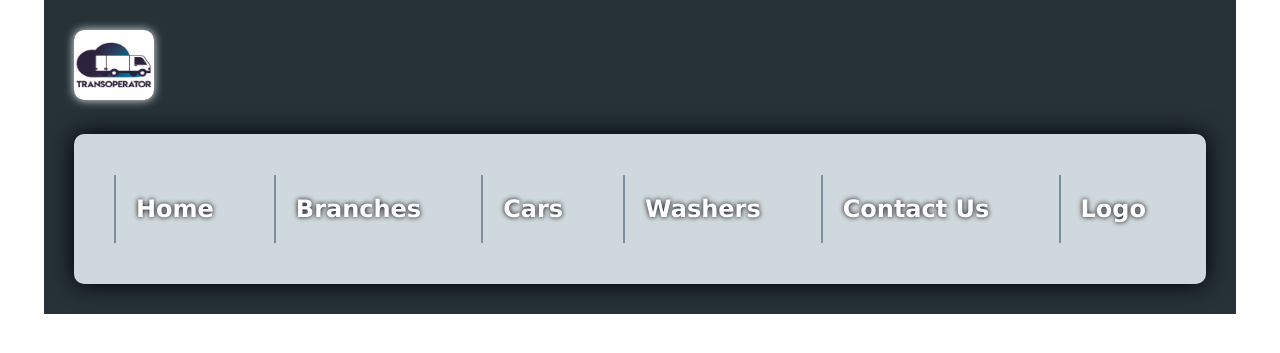
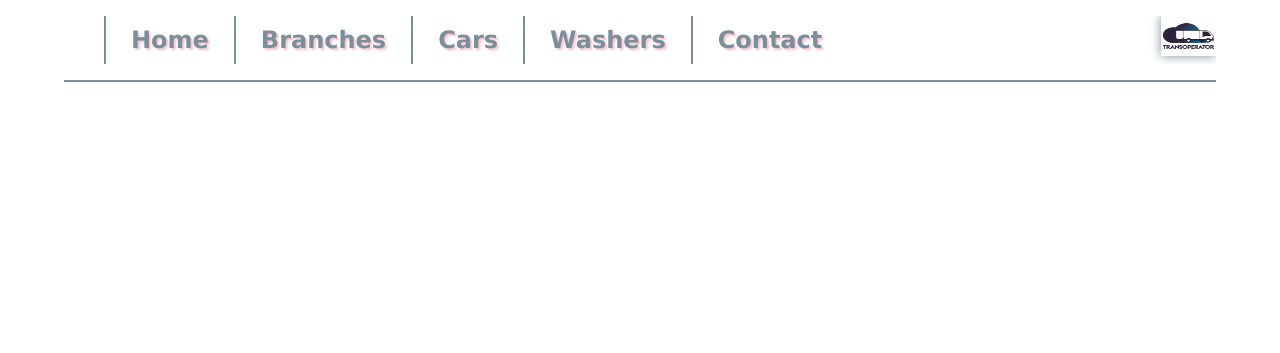
Before and after one commit to Giorgi1971/shipping, a Django app: page / in a window 1280 px wide. Shown: the top 353 px of the page. Run offline with Django 3.2, Linux system fonts and the light colour scheme.

Commit message:
cleaned backgrouns in header

```diff
--- a/mysite/shipping/static/shipping/style2.css
+++ b/mysite/shipping/static/shipping/style2.css
@@ -1,60 +1,44 @@
 body {
     margin: auto;
 }
-img{
-    box-shadow: 0 0 10px #eceff1;
-    border-radius: 10px;
 
-}
 header {
     margin: auto;
 	width: 90%;
-    background: #263238;
-	padding: 20px;
 	font-family:Verdana, Geneva, sans-serif;
     overflow: hidden;
-}
-
-.head_top{
-    margin: 10px 10px 30px;
-    border-radius: 5px;
-}
-
-.head_center{
-    margin: 10px;
-    padding: 10px;
-    box-shadow: 0 0 25px black;
-    border-radius: 10px;
-    background-color: #cfd8dc;
-
+    border-bottom: solid 2px #78909c;
 }
 
 .head_center ul{
     list-style-type: none;
     overflow: hidden;
-    padding: 10px;
 }
 
-ul li {
+.head_center ul li{
     float: left;
-    padding: 10px 10px;
     font-size: 24px;
-    color: white;
-    font-weight: bolder;
-    padding: 5px 20px;
-    border-radius: 5px;
+    border-radius: 10px;
 }
 
 .head_center ul a{
     text-decoration: none;
     font-weight: bold;
     display: block;
-    color: white;
-    padding: 20px;
-    text-align: center;
-    text-shadow: 0 0 5px black;
-    border-left: solid 2px #78909c;}
+    color: #78909c;
+    padding: 10px 25px;
+    text-shadow: 2px 2px 2px pink;
+    border-left: solid 2px #78909c;
+}
 
 ul li:hover {
-    background-color: #b0bec5;
+    background-color: #78909c;
 }
+
+.head_center ul a:hover{
+    color: white;
+}
+
+img{
+    box-shadow: 0 0 10px #78909c;
+}
--- a/mysite/shipping/templates/partials/header.html
+++ b/mysite/shipping/templates/partials/header.html
@@ -2,25 +2,15 @@
 <link rel="stylesheet" type="text/css" href="{% static 'shipping/style2.css' %}">
 
 <header>
-    <div class="head_top">
-        <div class="head_top_left">
-            <img src='../shipping/static/shipping/image/mm.jpg' alt="LOGO" width="80px" height="70px">
-        </div>
-        <div class="head_top_right">
-
-        </div>
-
-    </div>
     <div class="head_center">
         <ul>
             <li><a href="{% url 'shipping:index' %}">Home</a></li>
             <li><a href="{% url 'shipping:index' %}">Branches</a></li>
             <li><a href="{% url 'shipping:index' %}">Cars</a></li>
             <li><a href="{% url 'shipping:index' %}">Washers</a></li>
-            <li><a href="{% url 'shipping:index' %}">Contact Us</a></li>
+            <li><a href="{% url 'shipping:index' %}">Contact</a></li>
             <li style="float: right;">
-                <a href="#" class="main_logo">
-                Logo
+            <img src='../shipping/static/shipping/image/mm.jpg' alt="LOGO" width="55px" height="40px">
                 </a>
             </li>
         </ul>
```
